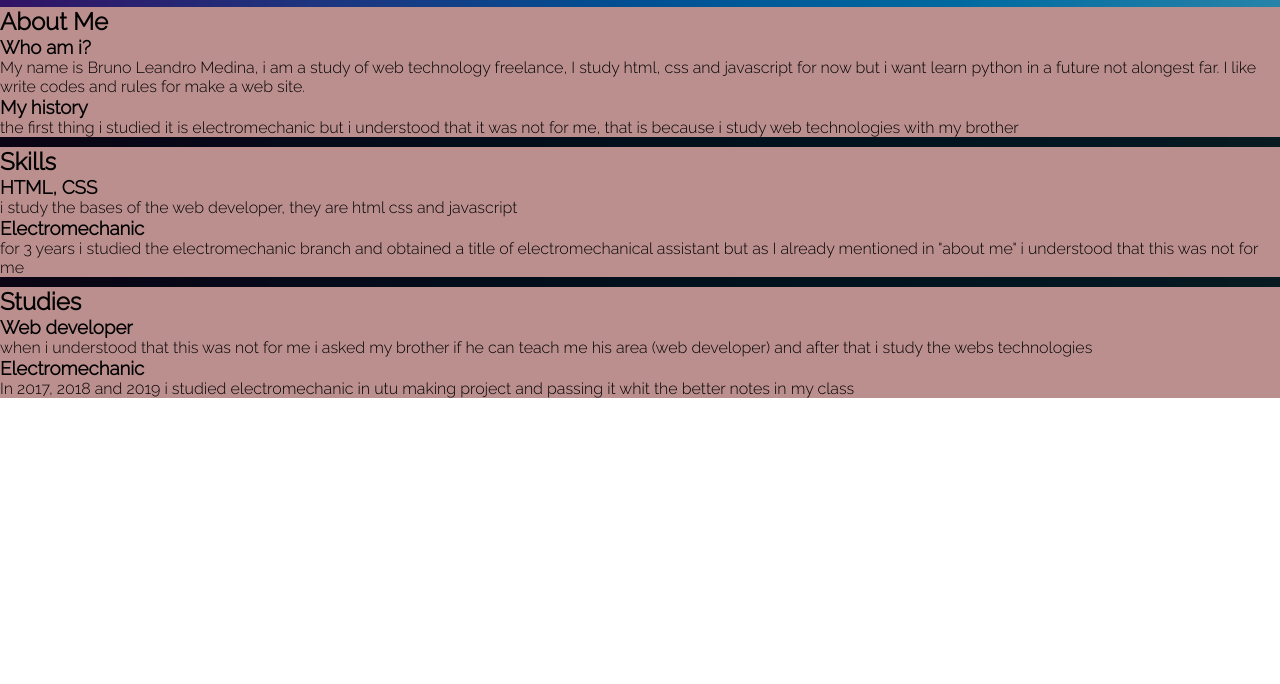
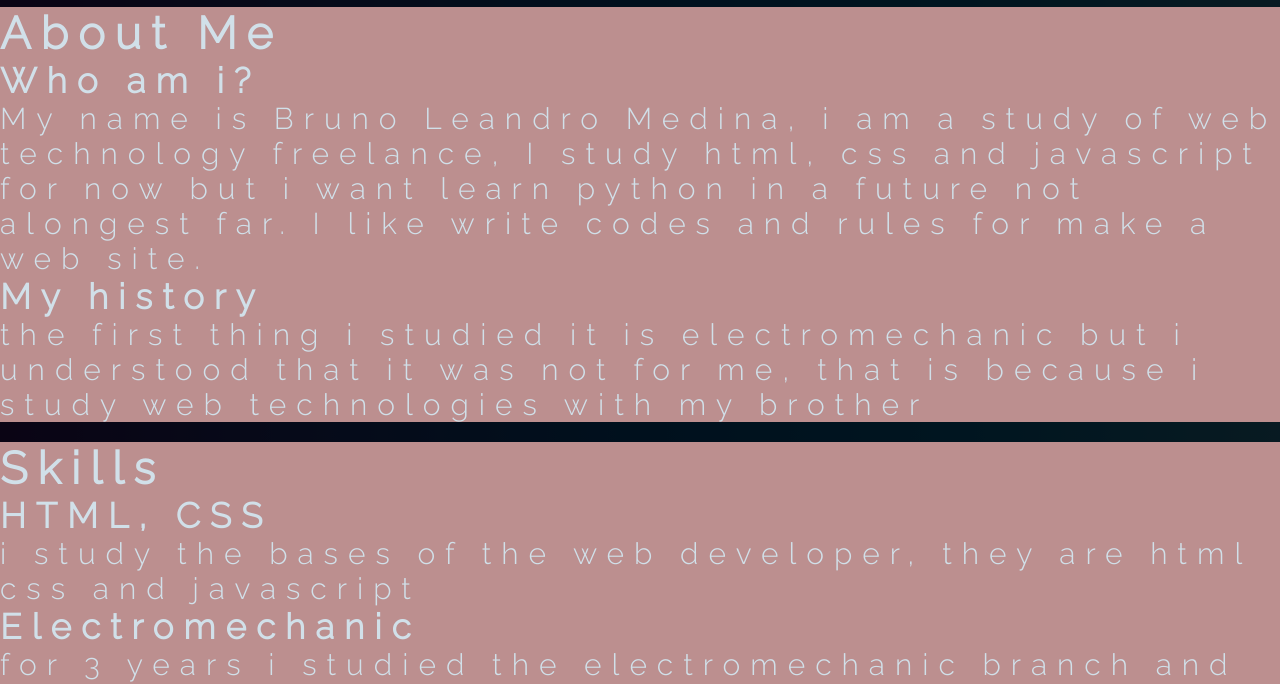
Before and after one commit to brunoleanmedina/BLMWebSite1.0, a plain HTML site: page index.html in a window 1280 px wide. Shown: the part 803-1487 px from the top of the page. Before the commit the page ends 1201 px from the top, so only its background shows below. Drawn offline with Linux system fonts and the light colour scheme.

Commit message:
Main content modified

```diff
--- a/styles/main.css
+++ b/styles/main.css
@@ -103,8 +103,30 @@ header aside{
 main{
     background-color: rgba(0, 0, 0, .8);
     width: 100%;
+    display: flex;
+    flex-direction: column;
+    justify-content: flex-start;
+    align-items: flex-start;
 }
 main section{
     background-color: rosybrown;
     margin: 10px 0px;
+    font-size: 30px;
+    font-weight: 30;
+    letter-spacing: 10px;
+    display: flex;
+    flex-direction: column;
+    justify-content: flex-start;
+    align-items: flex-start;
+
 }
+main section h1{
+    color: rgba(211, 233, 243, 0.9);
+
+}
+main section div h3{
+    color: rgba(211, 233, 243, 0.9);
+}
+main section div p{
+    color: rgba(211, 233, 243, 0.9);
+}
```
Also changed, not shown: webMockup/mainMockup.png (added).
